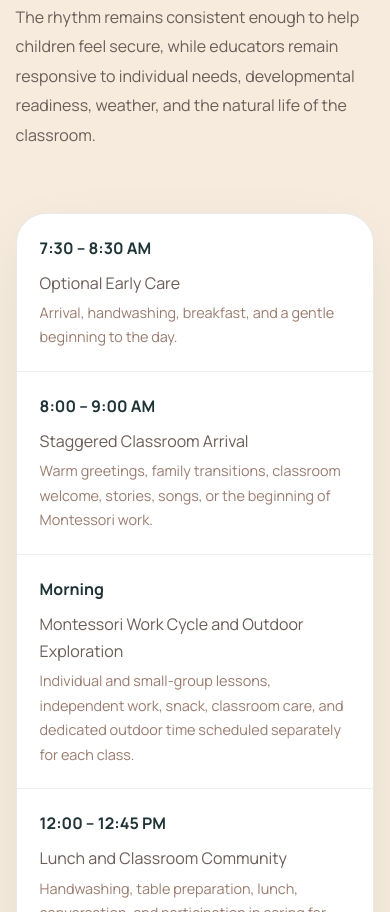
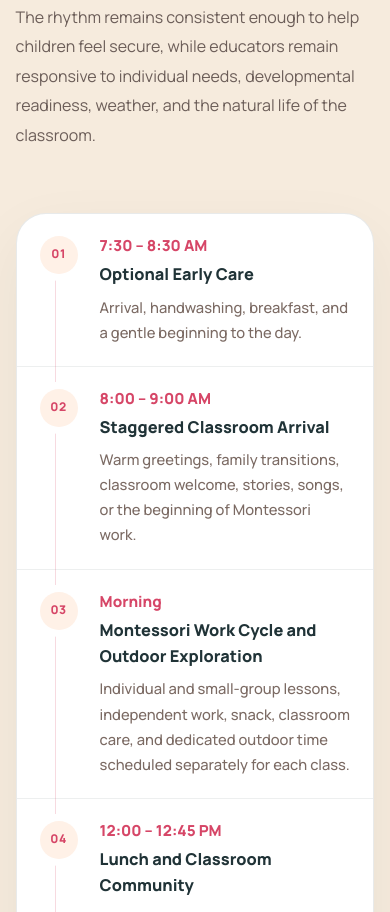
Before and after one commit to twgmontessori/twg-montessori-website, a website: page programs.html in a window 390 px wide. Shown: the part 11088-12000 px from the top of the page. Drawn offline with nearby package versions, Linux system fonts and the light colour scheme.

Commit message:
Transform Programs daily rhythm into a visual timeline

```diff
--- a/programs.html
+++ b/programs.html
@@ -564,19 +564,52 @@
     }
 
     .rhythm-card {
+  position: relative;
   overflow: hidden;
   border-radius: 30px;
   border: 1px solid rgba(32, 51, 55, 0.1);
   background: #fff;
   box-shadow: 0 22px 62px rgba(32, 51, 55, 0.06);
+  counter-reset: rhythm-step;
 }
 
     .rhythm-row {
+  position: relative;
   display: grid;
-      grid-template-columns: 190px 1fr;
-      gap: 24px;
-      padding: 23px 28px;
+  grid-template-columns: 58px 175px minmax(0, 1fr);
+  gap: 20px;
+  align-items: start;
+  padding: 26px 30px;
   border-bottom: 1px solid rgba(32, 51, 55, 0.08);
+  counter-increment: rhythm-step;
+}
+
+    .rhythm-row::before {
+  content: counter(rhythm-step, decimal-leading-zero);
+  position: relative;
+  z-index: 2;
+  display: inline-flex;
+  width: 42px;
+  height: 42px;
+  align-items: center;
+  justify-content: center;
+  border-radius: 50%;
+  background: #fff1e7;
+  color: #d64667;
+  font-size: 0.75rem;
+  font-weight: 900;
+  letter-spacing: 0.05em;
+  box-shadow: 0 0 0 7px #fff;
+}
+
+.rhythm-row:not(:last-child)::after {
+  content: "";
+  position: absolute;
+  top: 58px;
+  bottom: -18px;
+  left: 50px;
+  width: 1px;
+  background: rgba(214, 70, 103, 0.2);
 }
 
     .rhythm-row:last-child {
@@ -584,19 +617,28 @@
     }
 
    .rhythm-row strong {
+  display: block;
+  padding-top: 9px;
   color: #203337;
+  font-size: 0.95rem;
+  font-weight: 800;
+  line-height: 1.5;
 }
 
     .rhythm-row div {
-      color: #6b5d58;
-      line-height: 1.7;
+  color: #203337;
+  font-size: 1.02rem;
+  font-weight: 750;
+  line-height: 1.6;
 }
 
     .rhythm-row div span {
   display: block;
-      margin-top: 4px;
-      color: #9a7c6f;
-      font-size: 0.9rem;
+  margin-top: 7px;
+  color: #7b6a63;
+  font-size: 0.92rem;
+  font-weight: 500;
+  line-height: 1.7;
 }
 
     .rhythm-note {
@@ -810,8 +852,33 @@
 }
 
   .rhythm-row {
-    grid-template-columns: 1fr;
-    gap: 8px;
+  grid-template-columns: 46px minmax(0, 1fr);
+  gap: 4px 14px;
+  padding: 23px 20px;
+}
+
+.rhythm-row::before {
+  grid-column: 1;
+  grid-row: 1 / span 2;
+  width: 38px;
+  height: 38px;
+  margin-top: 1px;
+}
+
+.rhythm-row:not(:last-child)::after {
+  top: 54px;
+  bottom: -16px;
+  left: 38px;
+}
+
+.rhythm-row strong {
+  grid-column: 2;
+  padding-top: 0;
+  color: #d64667;
+}
+
+.rhythm-row div {
+  grid-column: 2;
 }
 }
 
@@ -861,9 +928,6 @@
     padding: 27px;
   }
 
-  .rhythm-row {
-    padding: 21px 23px;
-  }
 }
 .program-overview-visual img {
   aspect-ratio: 4 / 3;
```
Lines whose indentation alone changed are shown as unchanged.
